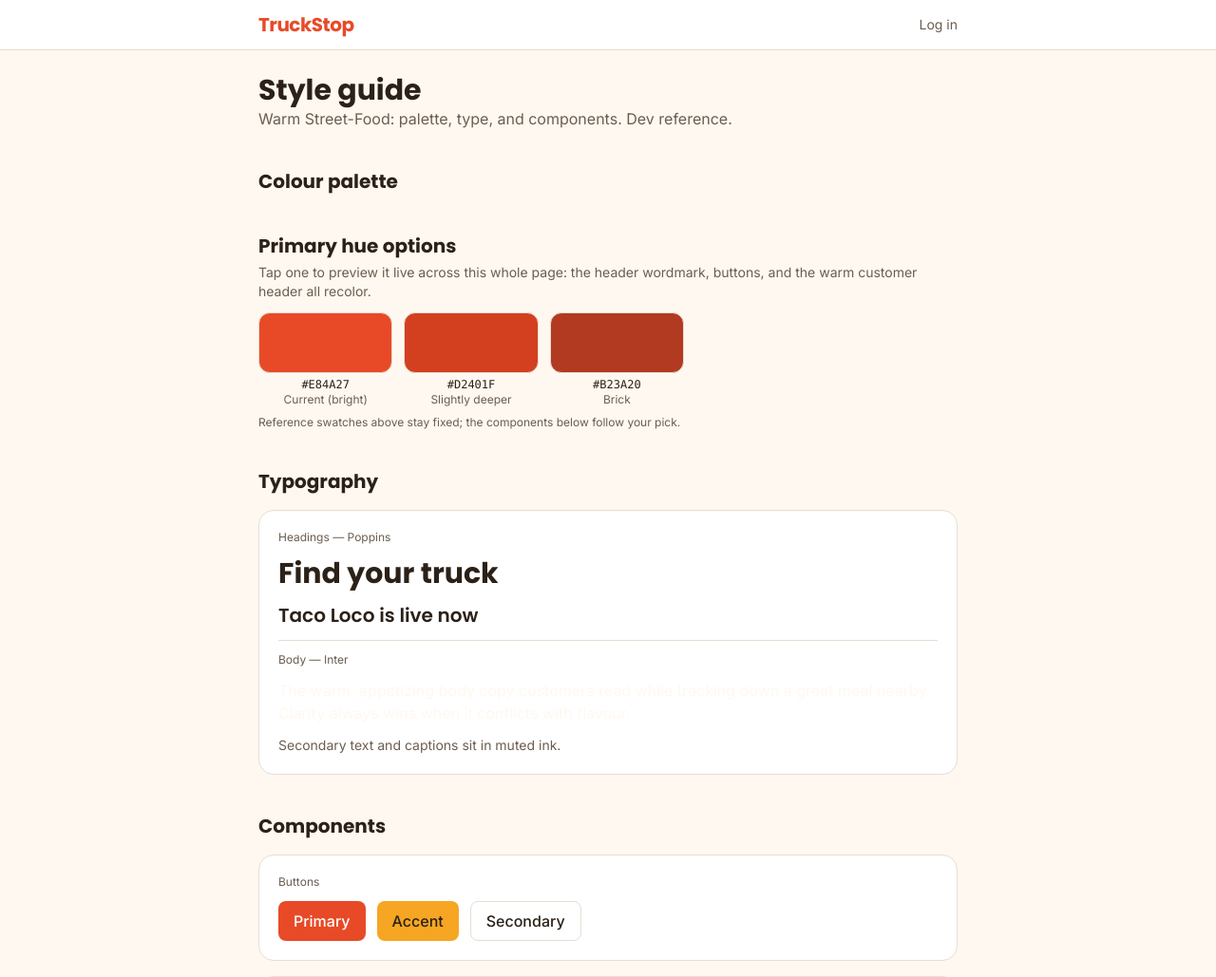
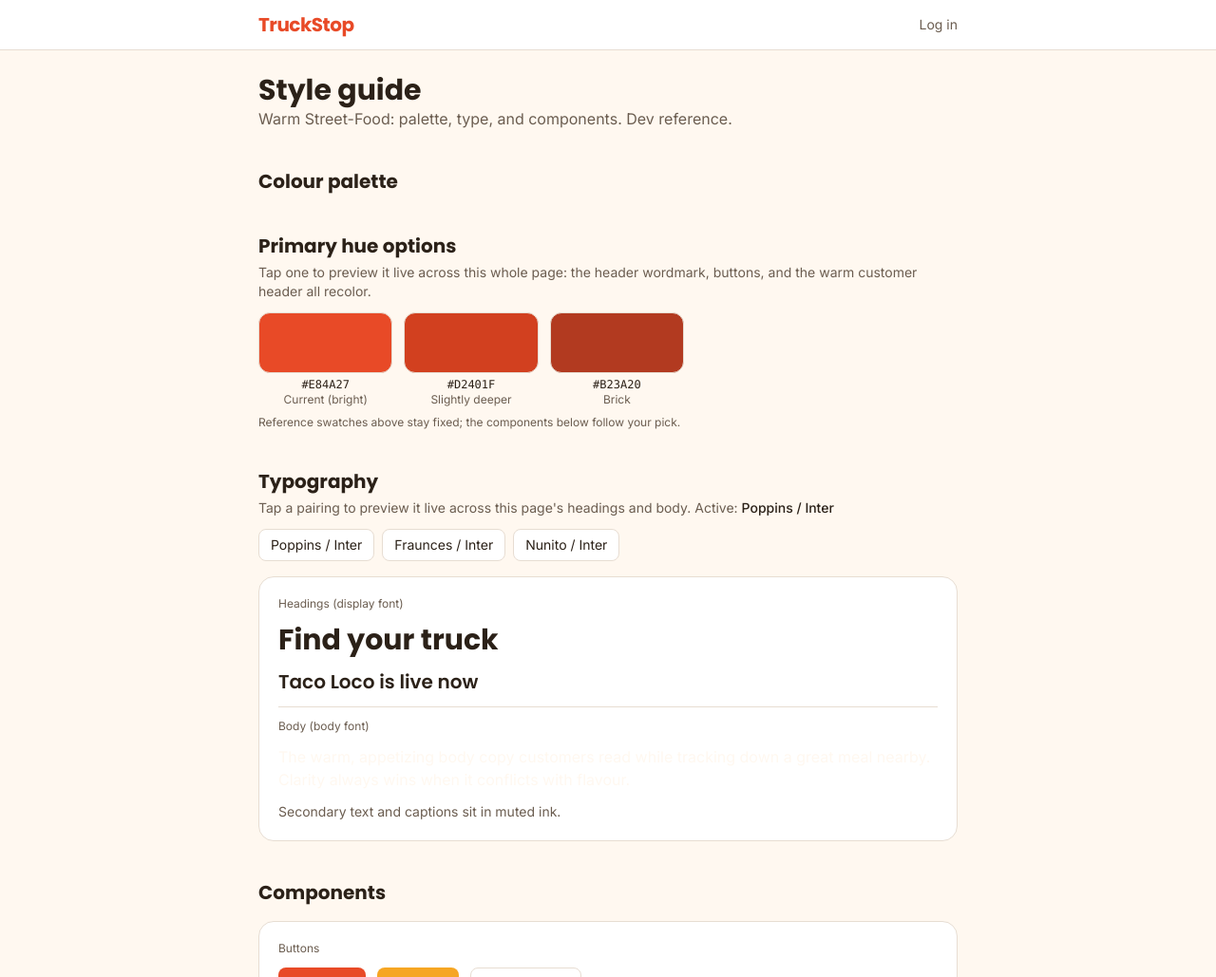
Before and after one commit to HuntedCode/truckstop-food-truck-tracker, a Django app: template backend/templates/web/style_guide.html in a window 1280 px wide. Shown: the top 1029 px of the page at 95% size. Run offline with Django 3.2, Linux system fonts and the light colour scheme; the template is opened without the code that fills it, so the values that code supplies are empty; some libraries are stand-ins or nearby versions.

Commit message:
style(web): live font-pairing switcher on the style guide
Wire the Tailwind sans/display families to CSS variables (default
Inter/Poppins) and load Fraunces + Nunito alongside. The Typography section
now has buttons to flip between Poppins/Inter (current), Fraunces/Inter (warm
soft-serif display), and Nunito/Inter (rounded) live, so the heading/body
pairing can be judged in real headings and body copy. Active pairing label
updates on switch.

Co-Authored-By: Claude Opus 4.8 (1M context) <noreply@anthropic.com>

```diff
--- a/backend/templates/base.html
+++ b/backend/templates/base.html
@@ -6,7 +6,7 @@
   <title>{% block title %}TruckStop{% endblock %}</title>
   <link rel="preconnect" href="https://fonts.googleapis.com">
   <link rel="preconnect" href="https://fonts.gstatic.com" crossorigin>
-  <link href="https://fonts.googleapis.com/css2?family=Inter:wght@400;500;600&family=Poppins:wght@600;700&display=swap" rel="stylesheet">
+  <link href="https://fonts.googleapis.com/css2?family=Inter:wght@400;500;600&family=Poppins:wght@600;700&family=Fraunces:wght@500;600;700&family=Nunito:wght@600;700;800&display=swap" rel="stylesheet">
   <script src="https://cdn.tailwindcss.com"></script>
   <script>
     // Dev: Tailwind Play CDN with the Warm Street-Food tokens. Production
@@ -21,8 +21,8 @@
             'status-here': '#2E7D54', 'status-soon': '#F2A900', 'status-soon-strong': '#8A5300', 'status-away': '#9A8C7D',
           },
           fontFamily: {
-            sans: ['Inter', 'ui-sans-serif', 'system-ui', 'sans-serif'],
-            display: ['Poppins', 'ui-sans-serif', 'sans-serif'],
+            sans: ['var(--font-sans)', 'ui-sans-serif', 'system-ui', 'sans-serif'],
+            display: ['var(--font-display)', 'ui-sans-serif', 'sans-serif'],
           },
         },
       },
@@ -30,7 +30,10 @@
   </script>
   <script src="https://unpkg.com/htmx.org@2.0.3"></script>
   <style>
-    :root { --color-primary: #E84A27; --color-primary-dark: #C73C1E; }
+    :root {
+      --color-primary: #E84A27; --color-primary-dark: #C73C1E;
+      --font-sans: Inter; --font-display: Poppins;
+    }
     input[type=text], input[type=email], input[type=password], select, textarea {
       width: 100%; border: 1px solid #E7DDD2; border-radius: 0.5rem;
       padding: 0.5rem 0.75rem; background: #fff; color: #2B2118;
--- a/backend/templates/web/style_guide.html
+++ b/backend/templates/web/style_guide.html
@@ -59,18 +59,32 @@
     </script>
   </section>
 
-  <!-- Typography -->
+  <!-- Typography (interactive) -->
   <section>
-    <h2 class="font-display text-xl font-bold mb-4">Typography</h2>
+    <h2 class="font-display text-xl font-bold mb-1">Typography</h2>
+    <p class="text-ink-muted text-sm mb-3">Tap a pairing to preview it live across this page's headings and body. Active: <span id="font-label" class="font-medium text-ink">Poppins / Inter</span></p>
+    <div class="flex flex-wrap gap-2 mb-4">
+      <button type="button" onclick="setFonts('Poppins', 'Inter')" class="text-sm bg-white border border-border rounded-lg px-3 py-1.5">Poppins / Inter</button>
+      <button type="button" onclick="setFonts('Fraunces', 'Inter')" class="text-sm bg-white border border-border rounded-lg px-3 py-1.5">Fraunces / Inter</button>
+      <button type="button" onclick="setFonts('Nunito', 'Inter')" class="text-sm bg-white border border-border rounded-lg px-3 py-1.5">Nunito / Inter</button>
+    </div>
     <div class="bg-surface border border-border rounded-2xl p-5 space-y-3">
-      <p class="text-xs text-ink-muted">Headings — Poppins</p>
+      <p class="text-xs text-ink-muted">Headings (display font)</p>
       <p class="font-display text-3xl font-bold">Find your truck</p>
       <p class="font-display text-xl font-semibold">Taco Loco is live now</p>
       <hr class="border-border">
-      <p class="text-xs text-ink-muted">Body — Inter</p>
+      <p class="text-xs text-ink-muted">Body (body font)</p>
       <p class="text-base">The warm, appetizing body copy customers read while tracking down a great meal nearby. Clarity always wins when it conflicts with flavour.</p>
       <p class="text-sm text-ink-muted">Secondary text and captions sit in muted ink.</p>
     </div>
+    <script>
+      function setFonts(display, sans) {
+        const root = document.documentElement.style;
+        root.setProperty('--font-display', display);
+        root.setProperty('--font-sans', sans);
+        document.getElementById('font-label').textContent = display + ' / ' + sans;
+      }
+    </script>
   </section>
 
   <!-- Components -->
```
